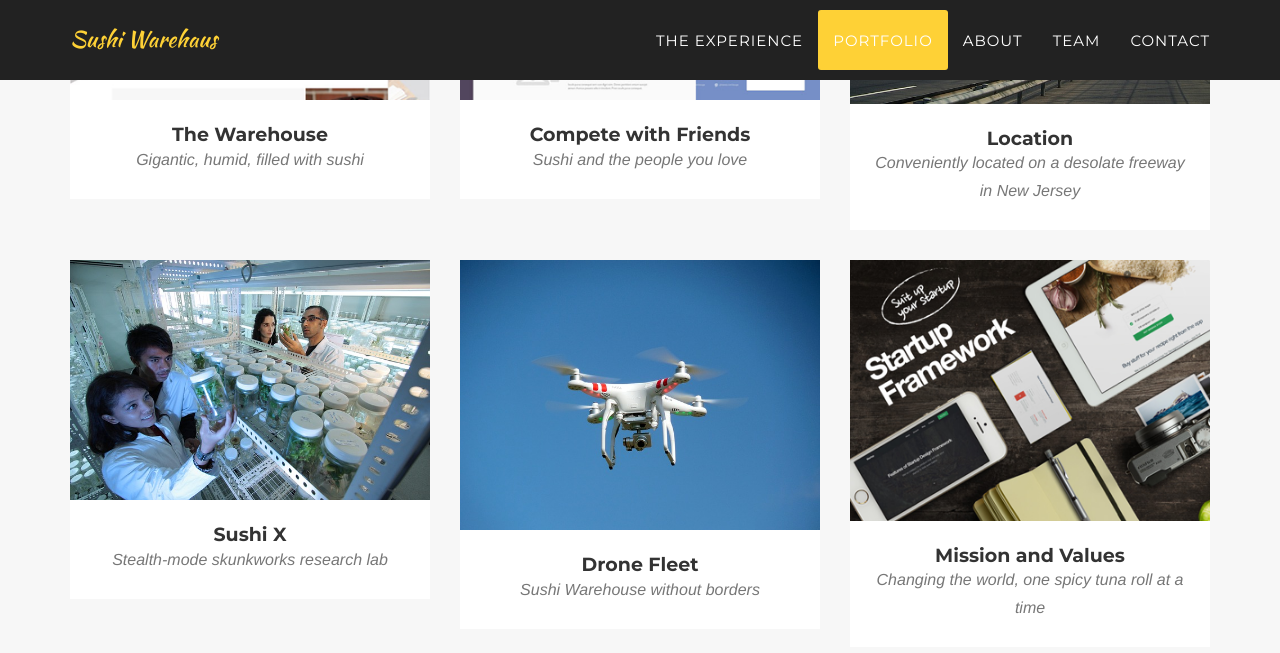
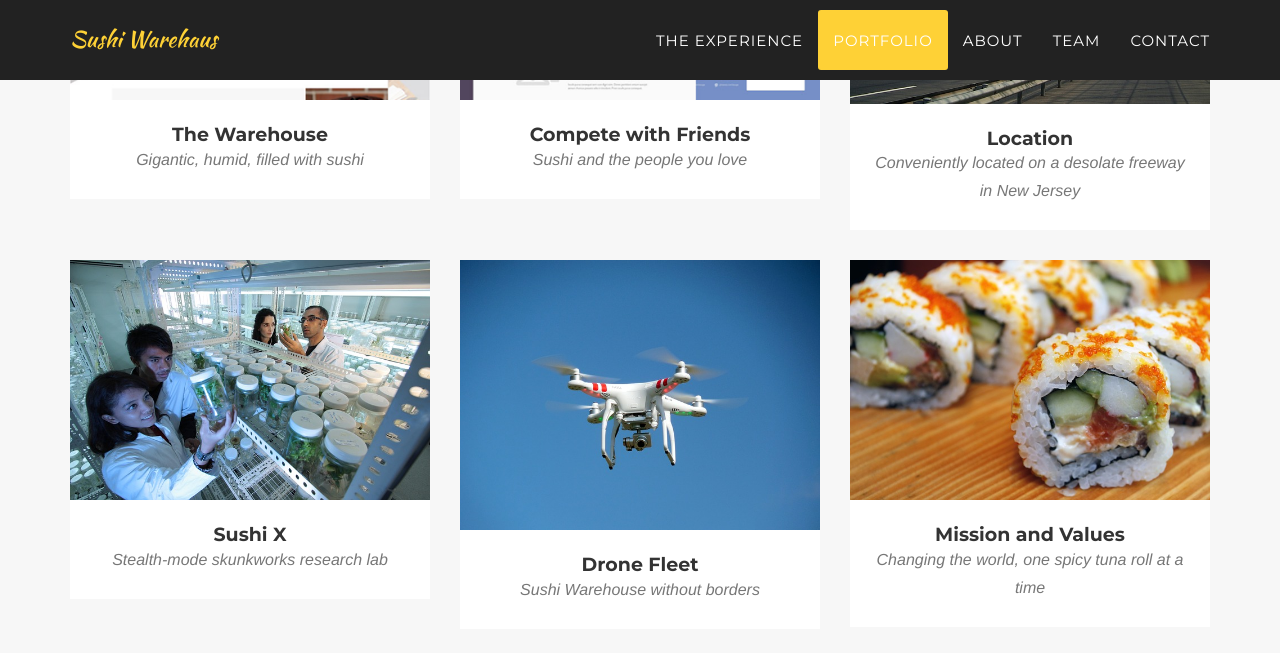
Before and after one commit to aleksnavratil/sushi-warehouse, a Jekyll site: the page built from index.html, in a window 1280 px wide and 900 px high, scrolled down 2112 px. Shown: the top 653 px of the window. Built offline with Jekyll 4.4.1, drawn with Linux system fonts in a browser that asks for light colours; some web fonts are replaced.

Commit message:
Update 2014-07-14-project-5.markdown

```diff
--- a/_posts/2014-07-14-project-5.markdown
+++ b/_posts/2014-07-14-project-5.markdown
@@ -4,8 +4,8 @@ subtitle: Changing the world, one spicy tuna roll at a time
 layout: default
 modal-id: 5
 date: 2014-07-14
-img: startup-framework.png
-thumbnail: startup-framework-thumbnail.png
+img: roll.jpg
+thumbnail: roll-thumbnail.jpg
 alt: image-alt
 project-date: remove
 client: remove
```
